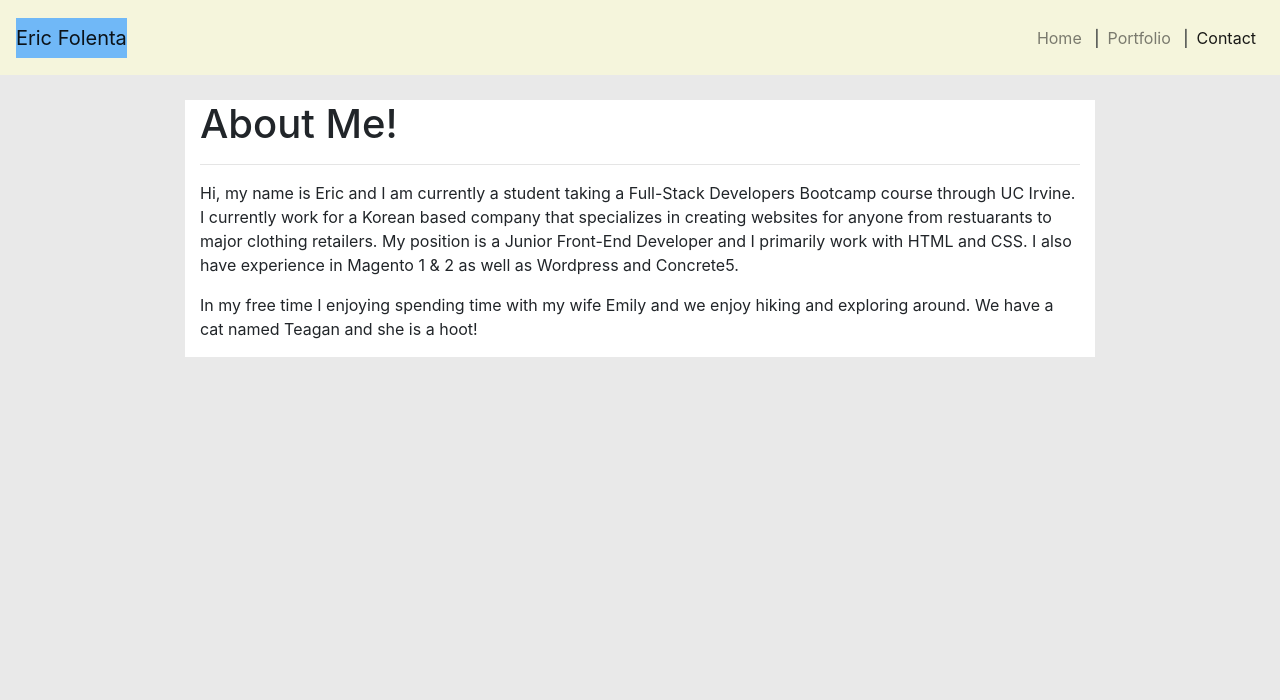
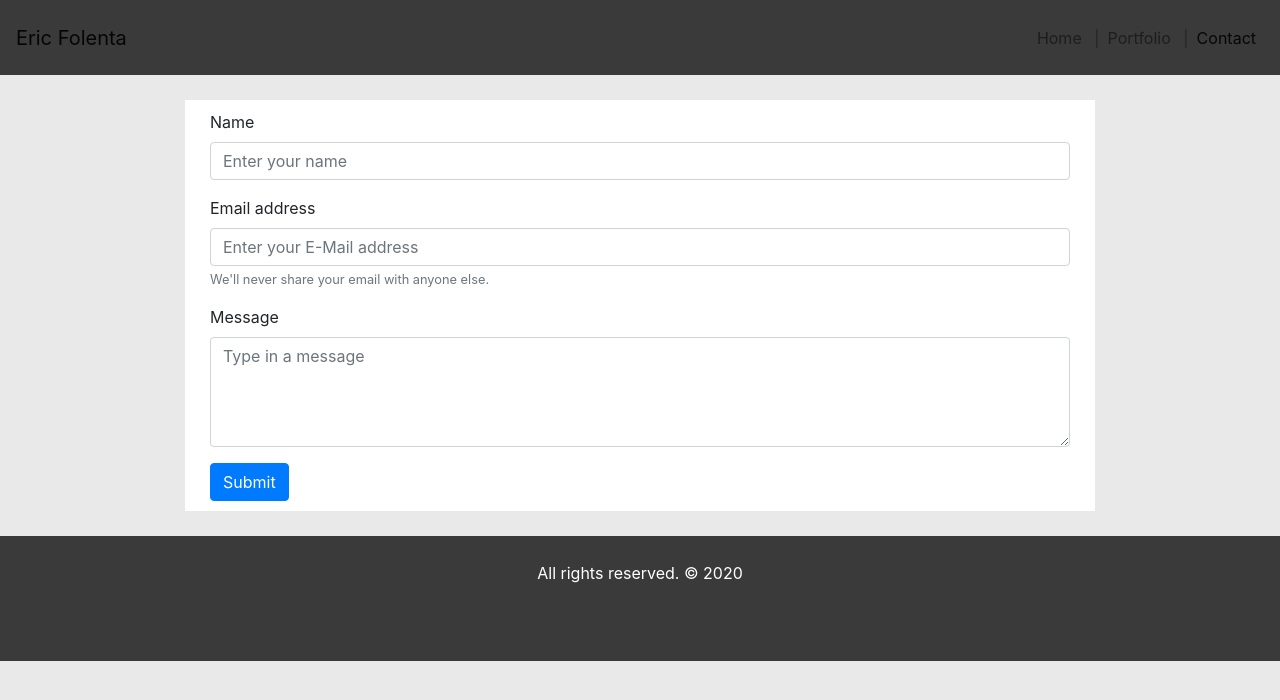
Before and after one commit to efolenta/02-responsive-portfolio, a plain HTML site: page contact.html in a window 1280 px wide. Drawn offline with nearby package versions, Linux system fonts and the light colour scheme.

Commit message:
added portfolio content and footer

```diff
--- a/contact.html
+++ b/contact.html
@@ -39,15 +39,33 @@
     <div class="container">
         <div class="row">
             <div class="col-12">
-                <h1>About Me!</h1>
-                <hr>
-                <p>Hi, my name is Eric and I am currently a student taking a Full-Stack Developers Bootcamp course through UC Irvine. I currently work for a Korean based company that specializes in creating websites for anyone from restuarants to major clothing retailers. My position is a Junior Front-End Developer and I primarily work with HTML and CSS. I also have experience in Magento 1 & 2 as well as Wordpress and Concrete5.</p>
-                <p>In my free time I enjoying spending time with my wife Emily and we enjoy hiking and exploring around. We have a cat named Teagan and she is a hoot!</p>
+                <!-- Contact Form Start-->
+                <form>
+                    <div class="form-group">
+                        <label for="inputName">Name</label>
+                        <input type="text" class="form-control" id="inputName" placeholder="Enter your name">
+                    </div>
+                    <div class="form-group">
+                        <label for="inputEmail1">Email address</label>
+                        <input type="email" class="form-control" id="inputEmail1" placeholder="Enter your E-Mail address" aria-describedby="emailHelp">
+                        <small id="emailHelp" class="form-text text-muted">We'll never share your email with anyone else.</small>
+                    </div>
+                    <div class="form-group">
+                        <label for="inputMessage">Message</label>
+                        <textarea id="inputMessage" class="form-control" rows="4" cols="50" placeholder="Type in a message"></textarea>
+                    </div>
+                    <button type="submit" class="btn btn-primary">Submit</button>
+                  </form>
+                  <!-- Contact Form End -->
             </div>
         </div>
     </div>
+
+    <!-- Footer Area -->
     <footer>
-
+      <div class="col-12">
+        <p>All rights reserved. &copy; 2020</p>
+      </div>
     </footer>
 
     <!-- Optional JavaScript -->
--- a/style.css
+++ b/style.css
@@ -1,12 +1,9 @@
 /* Header Style Overrides */
 nav {
-    background-color: beige;
+    background-color: #3a3a3a;
 }
 .navbar {
     height: 75px;
-}
-.navbar .navbar-brand {
-    background-color: #70b8f7;
 }
 .navbar a {
     display: inline-block;
@@ -29,3 +26,21 @@ body {
     background-color: white;
     margin: 25px 10px 25px 10px;
 }
+
+/* Form Styles */
+
+form {
+    padding: 10px;
+}
+
+/* Footer Styles */
+
+footer {
+    height: 125px;
+    background-color: #3a3a3a;
+}
+footer p {
+    color: white;
+    text-align: center;
+    padding: 25px;
+}
```
Also changed, not shown: index.html (+4 -2 lines), portfolio.html (+11 -9 lines), 1 other file.
